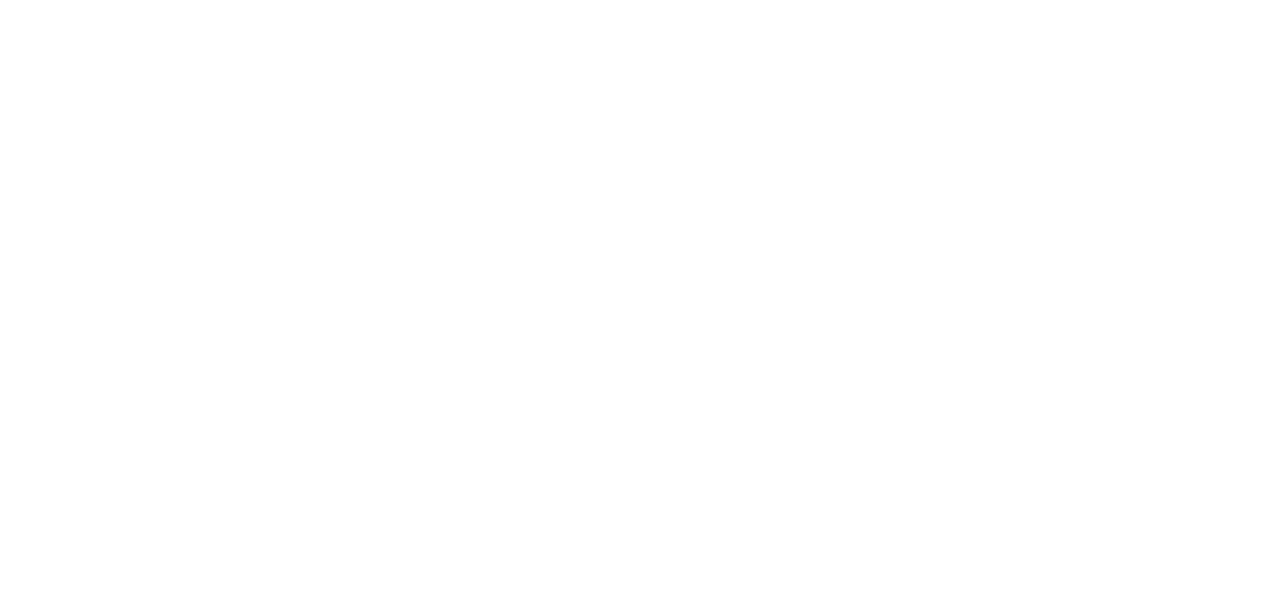
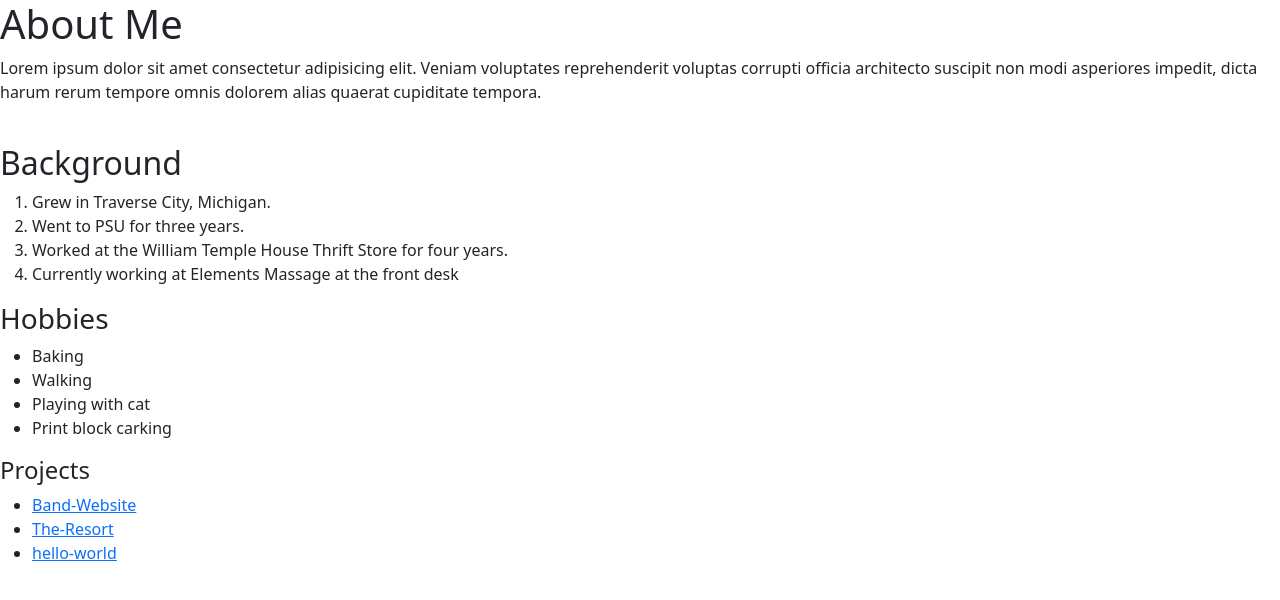
Before and after one commit to lilyober/programming-portfolio, a plain HTML site: page index.html in a window 1280 px wide. Drawn offline with nearby package versions, Linux system fonts and the light colour scheme; files that its build step writes are made by us from their sources.

Commit message:
Created About Me header with H1. In div, added a paragraph using lorem ipsum and a place for an image. Created a Background header using H2 and an ordered list of some things that might be on a resume. Created a Hobbies header with H3 with an unordered list of my interests. Lastly, made a Projects header with an unorder list of links to my GitHub projects.

```diff
--- a/index.html
+++ b/index.html
@@ -9,8 +9,36 @@
 </head>
 
 <body>
+    <h1>About Me</h1>
+    <div>
+        <p>Lorem ipsum dolor sit amet consectetur adipisicing elit. Veniam voluptates reprehenderit voluptas corrupti
+            officia architecto suscipit non modi asperiores impedit, dicta harum rerum tempore omnis dolorem alias
+            quaerat cupiditate tempora.</p>
+        <img>
+    </div>
 
+    <h2>Background</h2>
+    <ol>
+        <li>Grew in Traverse City, Michigan.</li>
+        <li>Went to PSU for three years.</li>
+        <li>Worked at the William Temple House Thrift Store for four years.</li>
+        <li>Currently working at Elements Massage at the front desk</li>
+    </ol>
 
+    <h3>Hobbies</h3>
+    <ul>
+        <li>Baking</li>
+        <li>Walking</li>
+        <li>Playing with cat</li>
+        <li>Print block carking</li>
+    </ul>
+
+    <h4>Projects</h4>
+    <ul>
+        <li><a href="https://github.com/lilyober/Band-Website">Band-Website</a></li>
+        <li><a href="https://github.com/lilyober/The-Resort">The-Resort</a></li>
+        <li><a href="https://github.com/lilyober/hello-world">hello-world</a></li>
+    </ul>
 
 
 
```
